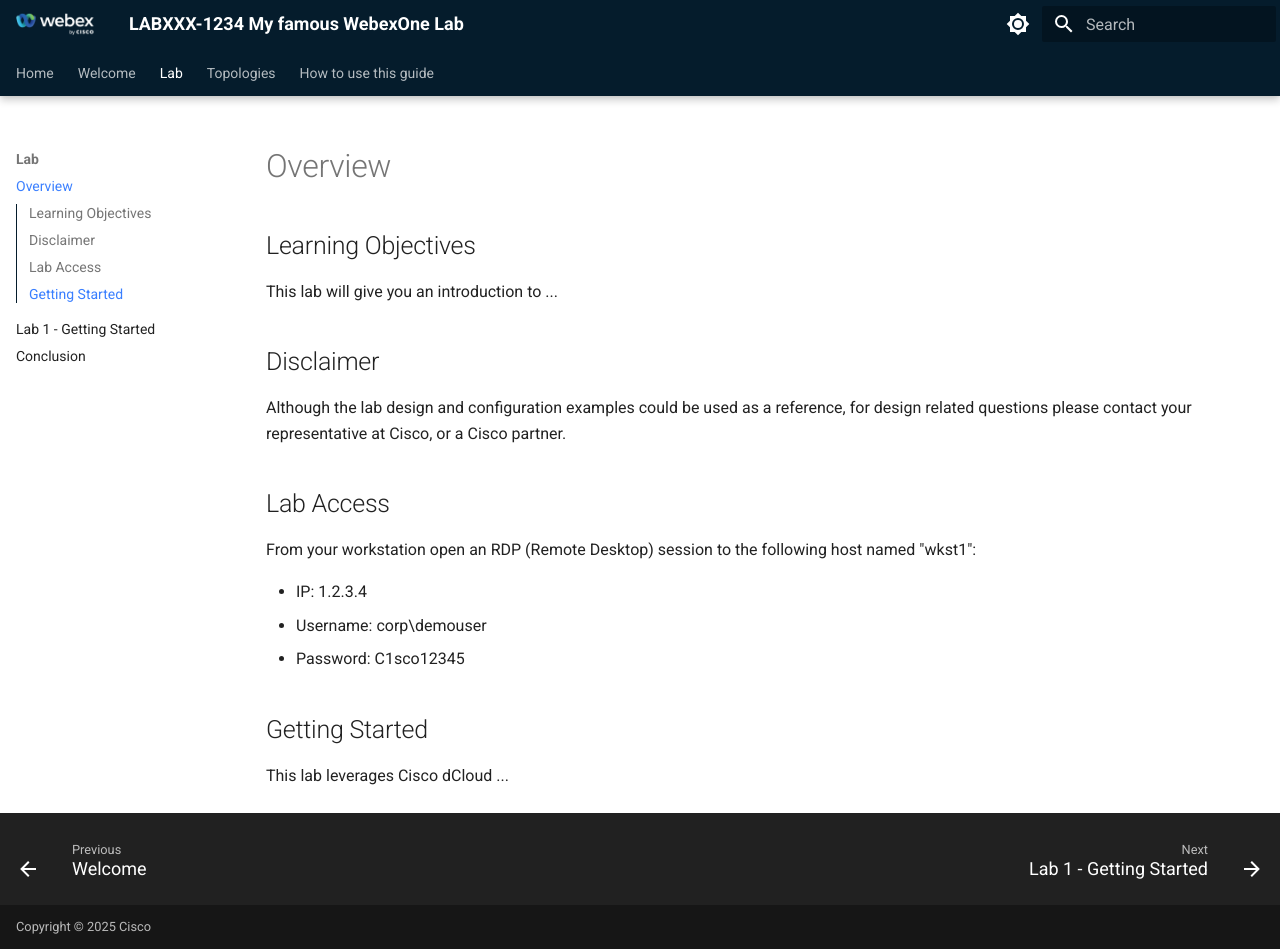
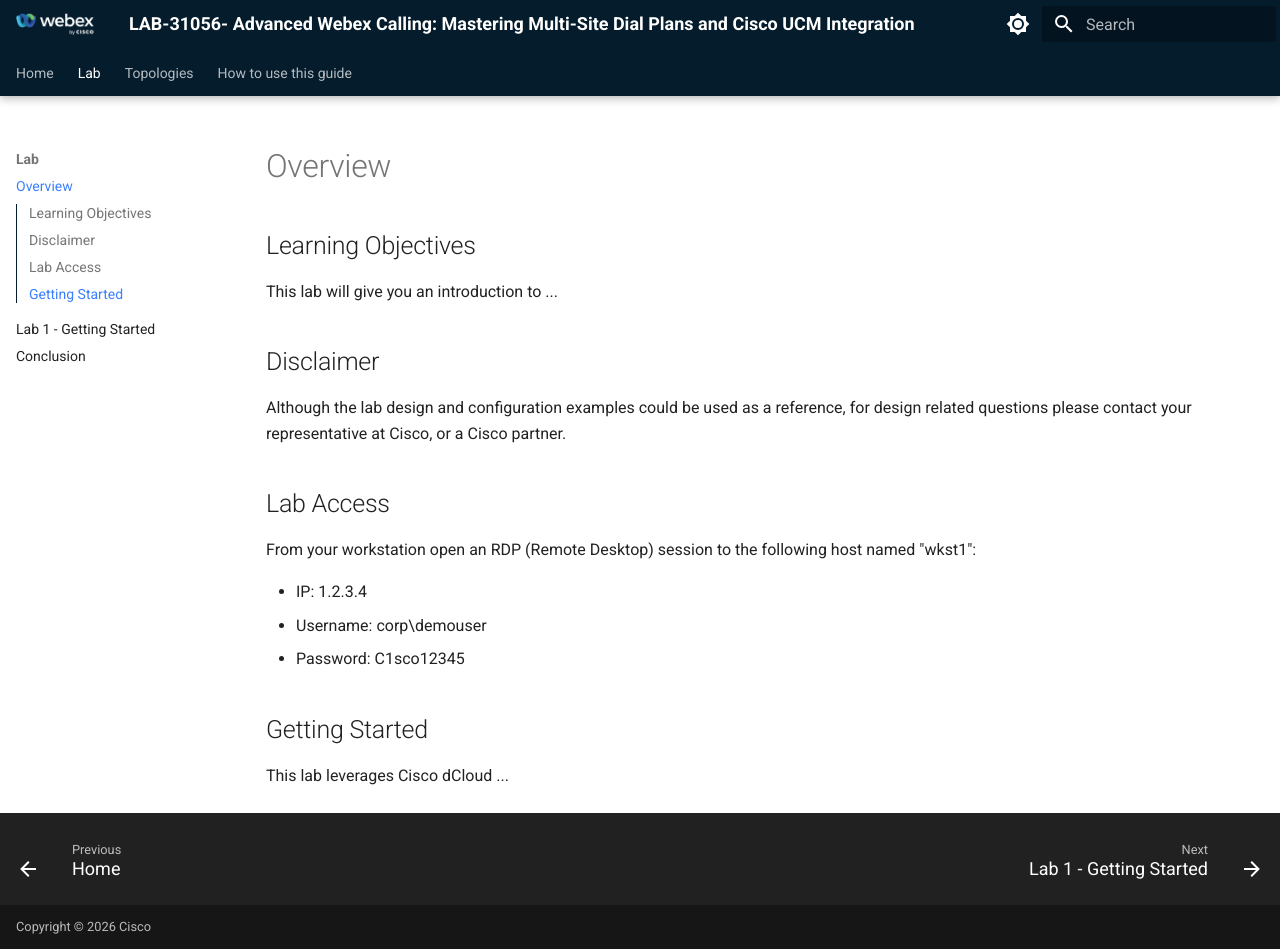
Before and after one commit to WebexCC-SA/LAB-31056, an MkDocs documentation site: the page built from docs/overview.md, in a window 1280 px wide and 949 px high. Built offline with MkDocs 1.6.1 and Material for MkDocs 9.7.7, drawn with Linux system fonts in a browser that asks for light colours.

Commit message:
Lab Setup

```diff
--- a/docs/overrides/home.html
+++ b/docs/overrides/home.html
@@ -332,14 +332,14 @@
                         document.write(descr)
                     </script>
                 </p> -->
-                <!-- <div><a href="overview/" title="{{ page.next_page.title | striptags }}"
+                <div><a href="overview/" title="{{ page.next_page.title | striptags }}"
+                        class="md-button md-button--primary">
+                        Get started
+                    </a></div>
+                    <!-- <div><a href="welcome/" title="{{ page.next_page.title | striptags }}"
                         class="md-button md-button--primary">
                         Get started
                     </a></div> -->
-                    <div><a href="welcome/" title="{{ page.next_page.title | striptags }}"
-                        class="md-button md-button--primary">
-                        Get started
-                    </a></div>
             </div>
         </div>
     </div>
--- a/mkdocs.yml
+++ b/mkdocs.yml
@@ -1,8 +1,8 @@
 ---
-site_name: LABXXX-1234 My famous WebexOne Lab # This must begin with the session ID, e.g. LABXXX-1234 This is my Cisco Live Lab
-site_description: LABXXX-1234 My famous WebexOne Lab # must be same as "site_name"
-site_author: John Doe
-copyright: Copyright &copy; 2025 Cisco
+site_name: "LAB-31056- Advanced Webex Calling: Mastering Multi-Site Dial Plans and Cisco UCM Integration" # This must begin with the session ID, e.g. LABXXX-1234 This is my Cisco Live Lab
+site_description: "LAB-31056- Advanced Webex Calling: Mastering Multi-Site Dial Plans and Cisco UCM Integration" # must be same as "site_name"
+site_author: Carl Newton
+copyright: Copyright &copy; 2026 Cisco
 theme:
   name: material
   features:
@@ -35,7 +35,7 @@ theme:
   favicon: template_assets/webex75.png
 extra:
   generator: false
-  repo: "https://github.com/kevsimps/wx1_26.git"
+  repo: "https://github.com/WebexCC-SA/LAB-31056.git"
   site_event: test
 extra_css:
   - stylesheets/extra.css
@@ -86,7 +86,7 @@ markdown_extensions:
           format: !!python/name:pymdownx.superfences.fence_code_format
 nav:
   - Home: index.md
-  - Welcome: welcome.md
+  # - Welcome: welcome.md
   - Lab:
       - Overview: overview.md
       - Lab 1 - Getting Started: lab1_getting_started.md
```
Also changed, not shown: README.md (+2 -2 lines).
